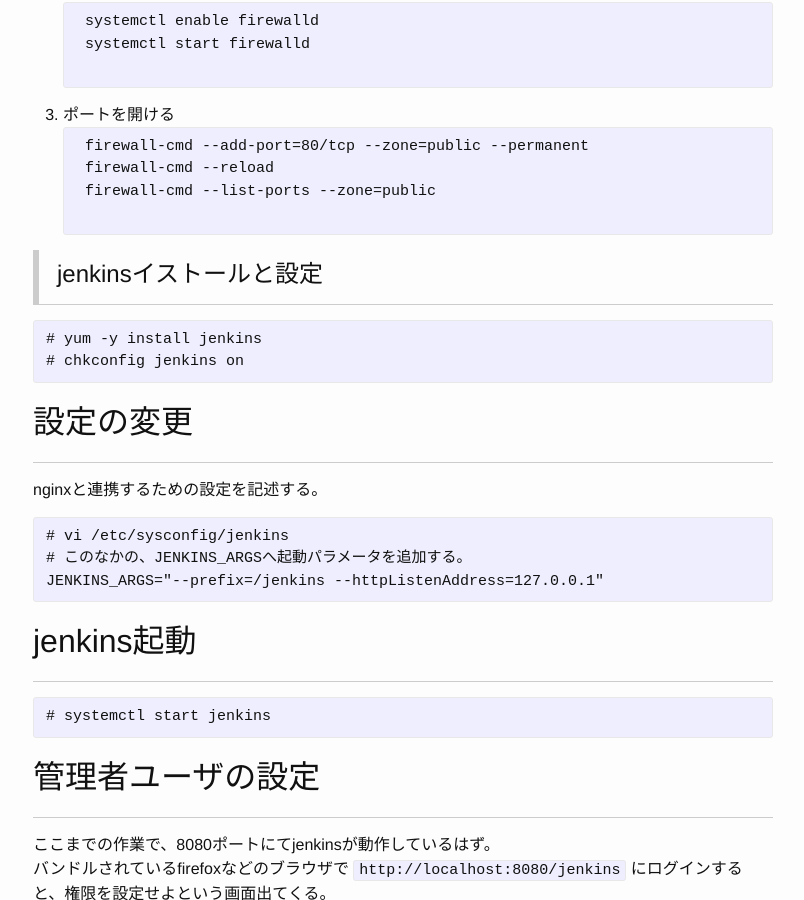
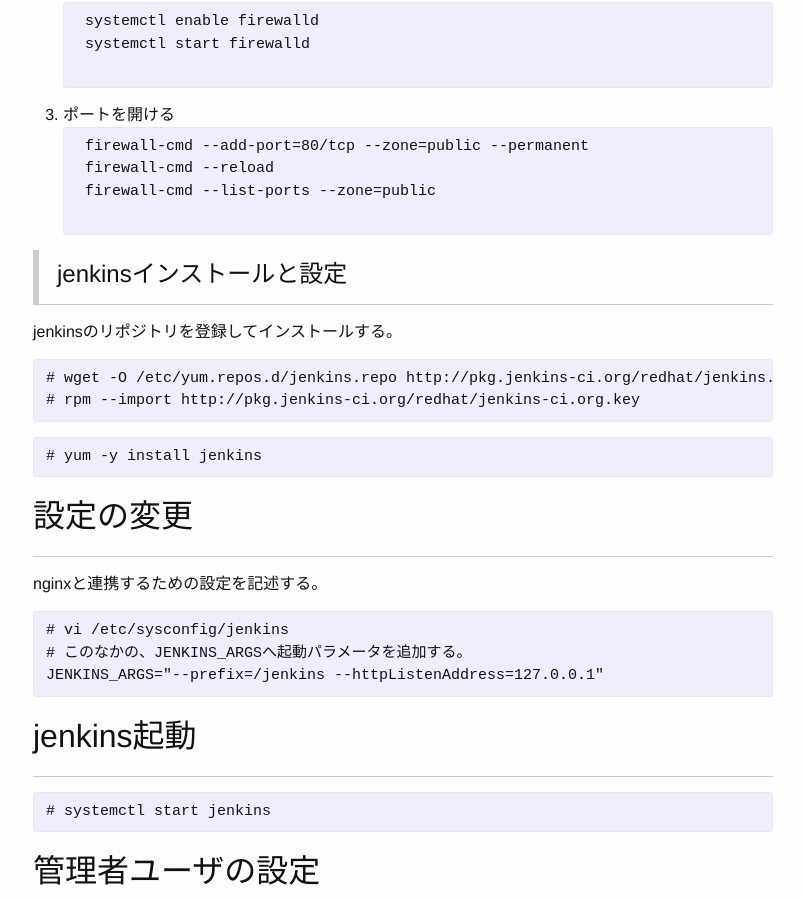
Before and after one commit to snjxnksm/snjxnksm.github.io, a Jekyll site: the page built from _posts/2016-09-30-nginx_jenkins.md, in a window 1280 px wide and 900 px high, scrolled down 1258 px. Shown: the whole window, without its empty margins (237-1041 px from the left). Built offline with Jekyll 4.4.1, drawn with Linux system fonts in a browser that asks for light colours; some of the changed text lies outside the part shown.

Commit message:
Update 2016-09-30-nginx_jenkins.md

```diff
--- a/_posts/2016-09-30-nginx_jenkins.md
+++ b/_posts/2016-09-30-nginx_jenkins.md
@@ -51,11 +51,16 @@ jenkinsは、サブディレクトリで以下のようにアクセスできる
     firewall-cmd --list-ports --zone=public
     </pre>
 
-# jenkinsイストールと設定
+# jenkinsインストールと設定
+
+jenkinsのリポジトリを登録してインストールする。
 
 <pre>
+# wget -O /etc/yum.repos.d/jenkins.repo http://pkg.jenkins-ci.org/redhat/jenkins.repo
+# rpm --import http://pkg.jenkins-ci.org/redhat/jenkins-ci.org.key
+</pre>
+<pre>
 # yum -y install jenkins
-# chkconfig jenkins on
 </pre>
 
 ##  設定の変更
```
